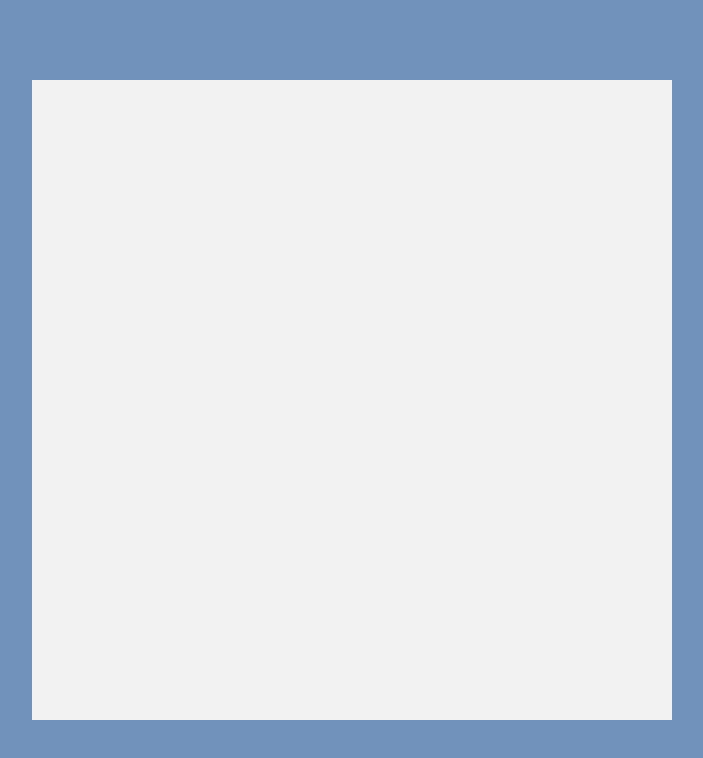
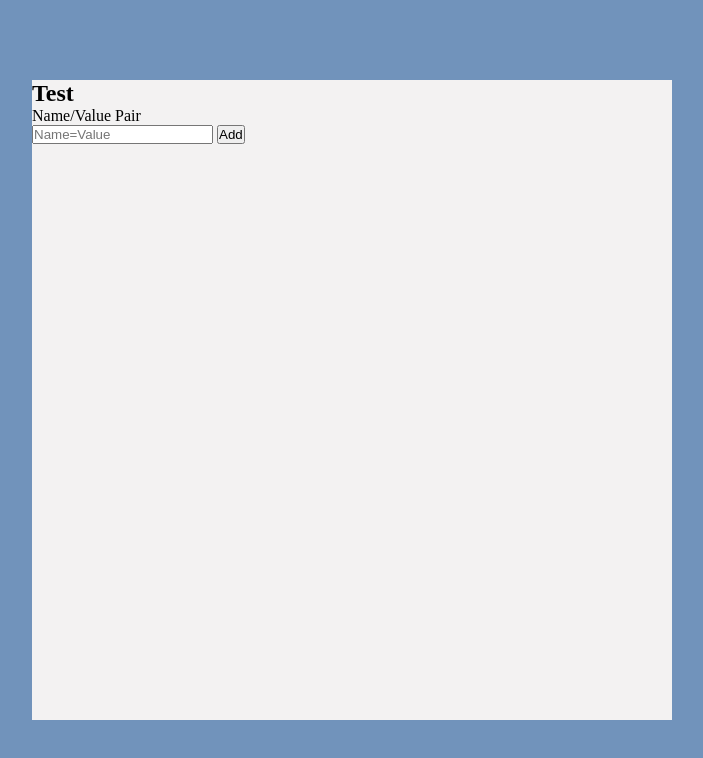
Before and after one commit to RomanGit777/JS-test, a plain HTML site: page test 1 copy/index.html in a window 1280 px wide. Shown: the whole page, without its empty margins (288-991 px from the left). Drawn offline with Linux system fonts and the light colour scheme.

Commit message:
add "input" to container

```diff
--- a/test 1 copy/index.html
+++ b/test 1 copy/index.html
@@ -14,6 +14,13 @@
 
 <section class="container">
 
+    <h2>Test</h2>
+
+    <div>
+        <label for="input">Name/Value Pair</label>
+        <input type="text" id="input" placeholder="Name=Value">
+        <button>Add</button>
+    </div>
 
 
 </section>
--- a/test 1 copy/style.css
+++ b/test 1 copy/style.css
@@ -16,3 +16,6 @@ body{
     width: 50%;
     height: 80%;
 }
+.container label{
+    display: block;
+}
```
